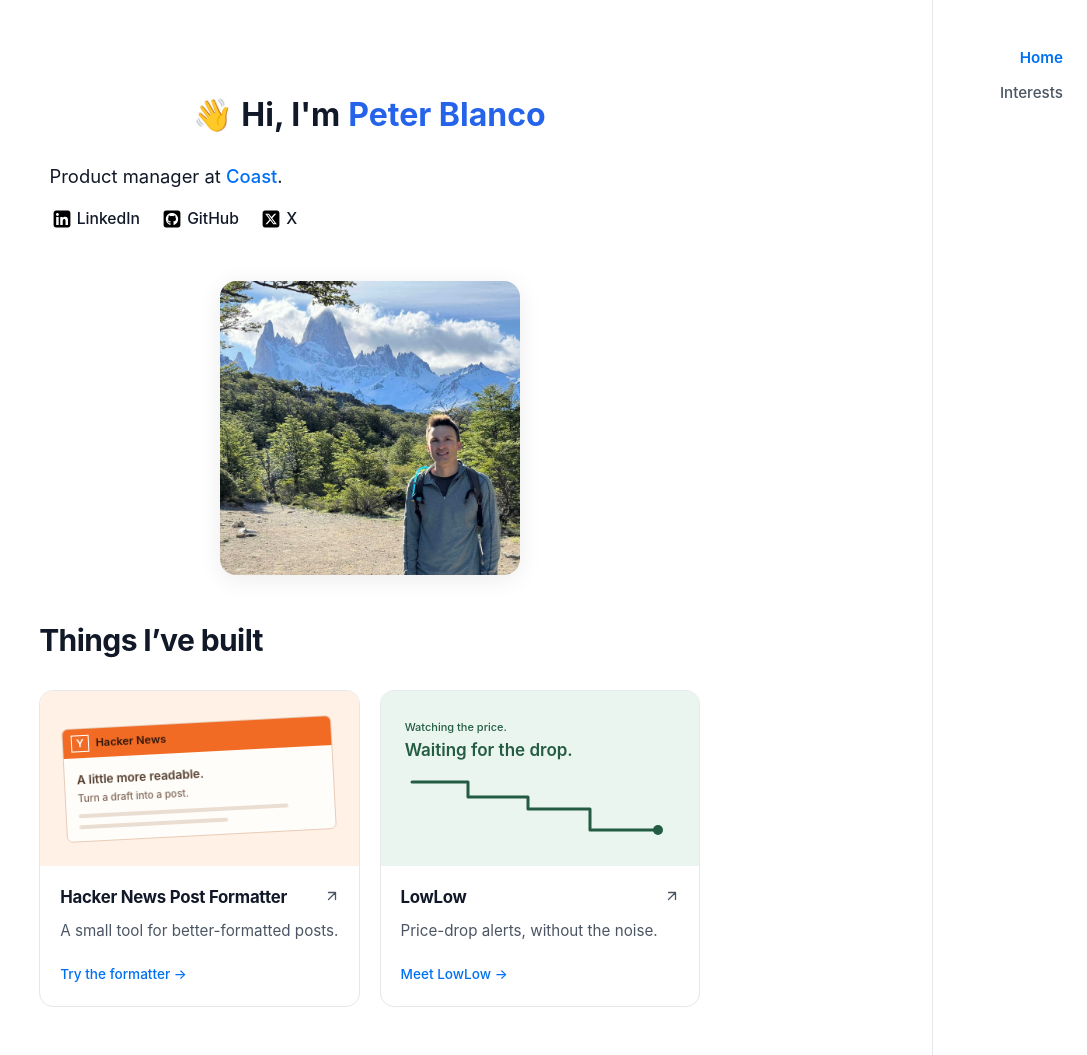
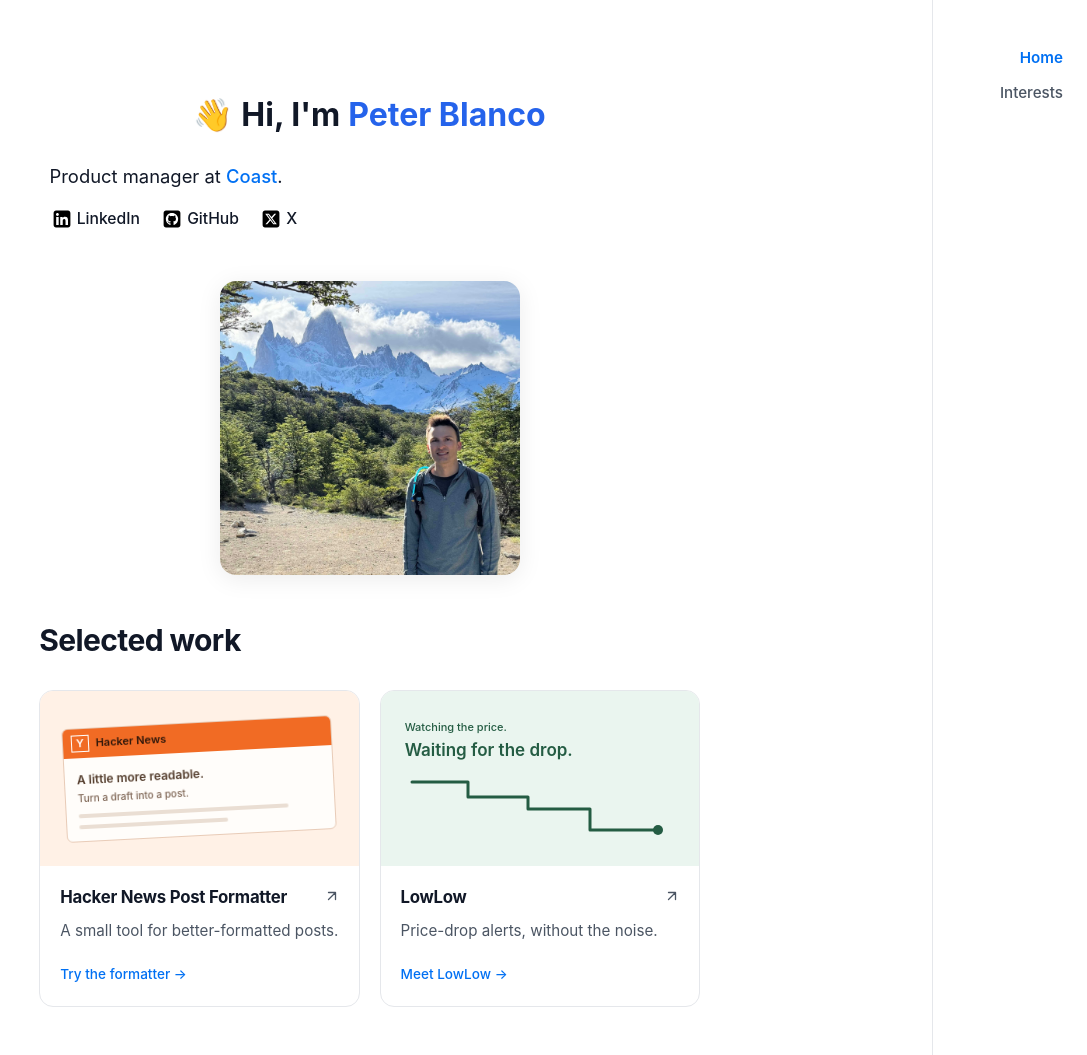
Before and after one commit to PBlanco/pblanco.github.io, a Jekyll site: the page built from index.md, in a window 1280 px wide and 1055 px high. Shown: the whole window, without its empty margins (193-1280 px from the left). Built offline with Jekyll 4.4.1, drawn with Linux system fonts in a browser that asks for light colours.

Commit message:
Fix formatter URL and rename cards section Selected work

```diff
--- a/index.md
+++ b/index.md
@@ -28,10 +28,10 @@ layout: default
 
 ![Peter Blanco - Product Manager and Tech Professional](/assets/home.jpg){: .intro-img }
 
-## Things I’ve built
+## Selected work
 
 <div class="build-grid">
-  <a class="build-card" href="https://hnpostformatter.blancotech.com/" target="_blank" rel="noopener noreferrer">
+  <a class="build-card" href="https://hnpostformatter.com" target="_blank" rel="noopener noreferrer">
     <div class="build-art build-art-hn" aria-hidden="true">
       <div class="hn-preview">
         <div class="hn-preview-bar"><span>Y</span> Hacker News</div>
```
